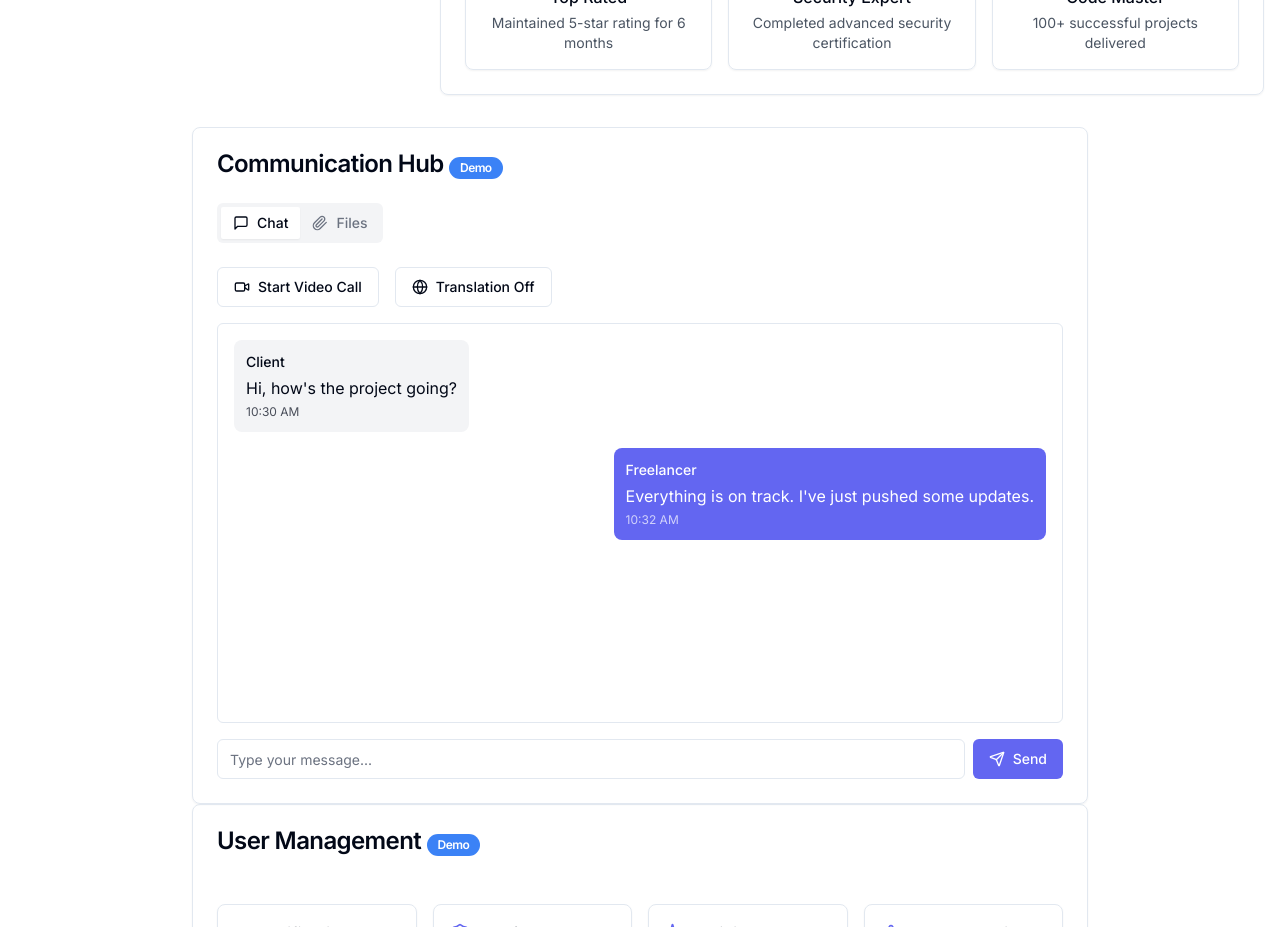
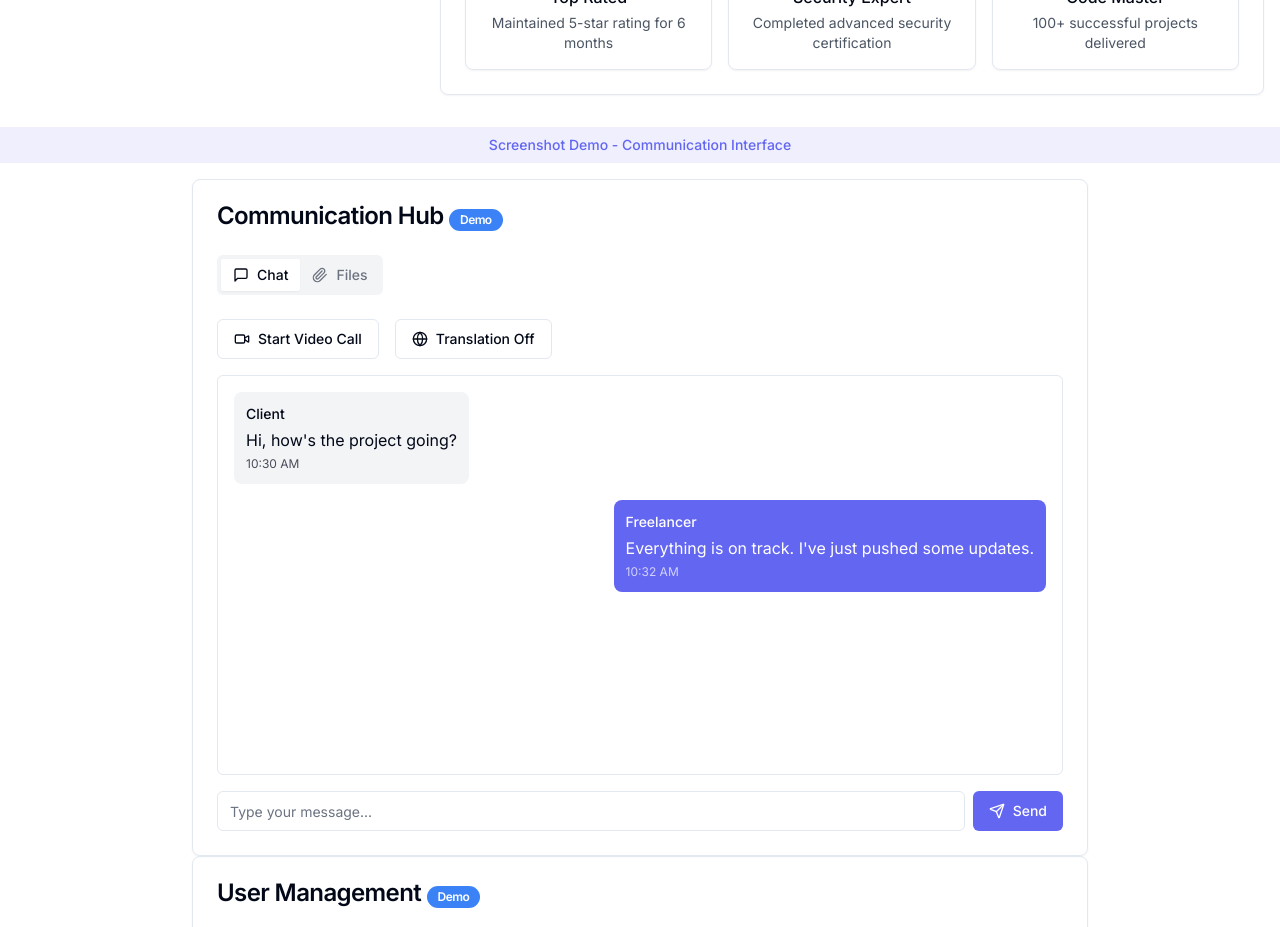
Before and after one commit to MasteraSnackin/skillbridge3-05, a React (Vite) app: page / in a window 1280 px wide. Shown: the part 3100-4027 px from the top of the page. Built offline with nearby package versions, Linux system fonts and the light colour scheme.

Commit message:
Add Communication Interface Demo
This commit introduces a new screenshot demo for the Communication Interface, showcasing its features and layout.
[skip gpt_engineer]

```diff
--- a/src/components/Communication.tsx
+++ b/src/components/Communication.tsx
@@ -60,6 +60,10 @@ export const Communication = () => {
   };
 
   return (
+    <>
+      <div className="bg-primary/10 py-2 px-4 text-center text-sm font-medium text-primary mb-4">
+        Screenshot Demo - Communication Interface
+      </div>
       <Card className="w-full max-w-4xl mx-auto">
         <CardHeader>
           <CardTitle>Communication Hub <Badge variant="secondary">Demo</Badge></CardTitle>
@@ -136,5 +140,6 @@ export const Communication = () => {
           </Tabs>
         </CardContent>
       </Card>
+    </>
   );
 };
```
Lines whose indentation alone changed are shown as unchanged.
